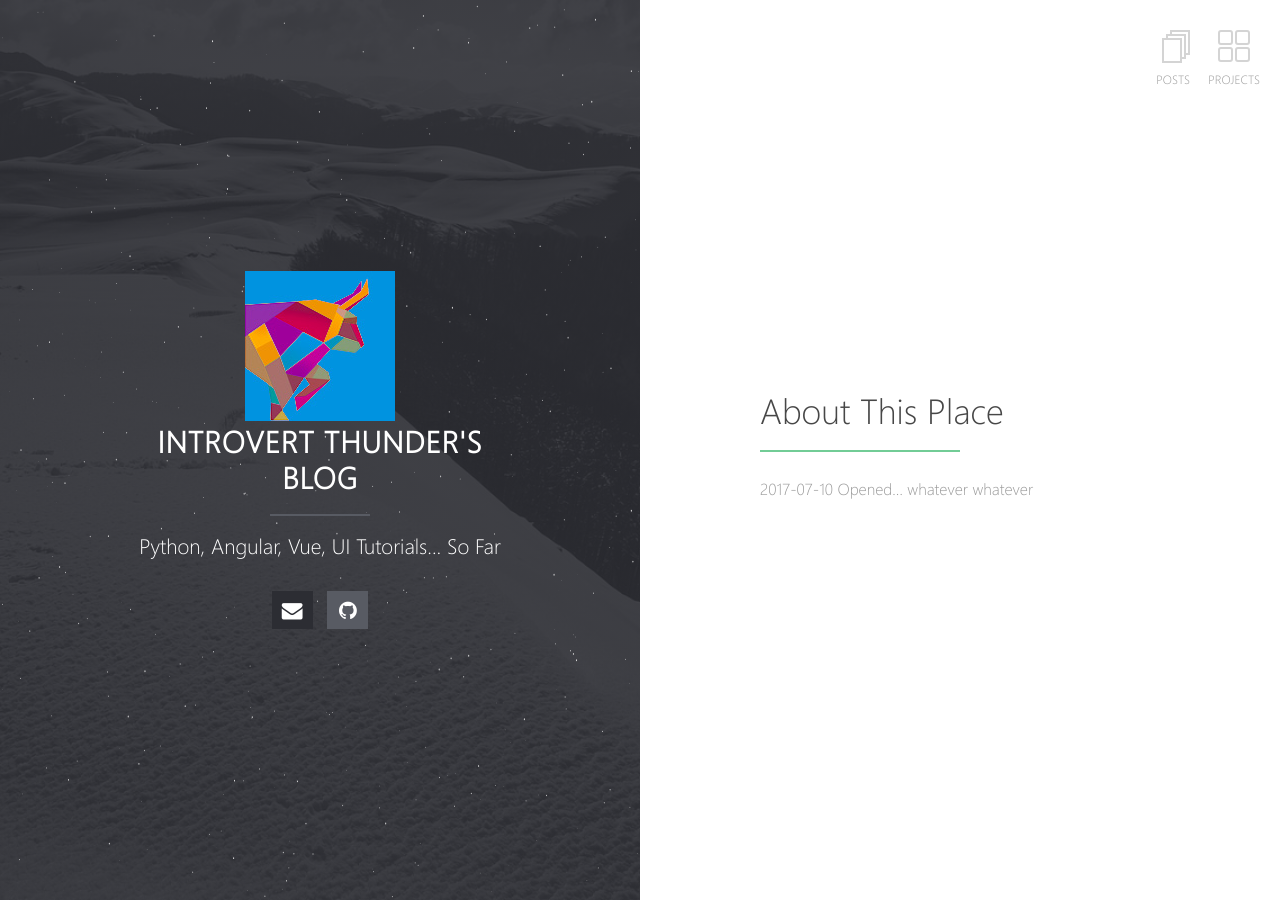
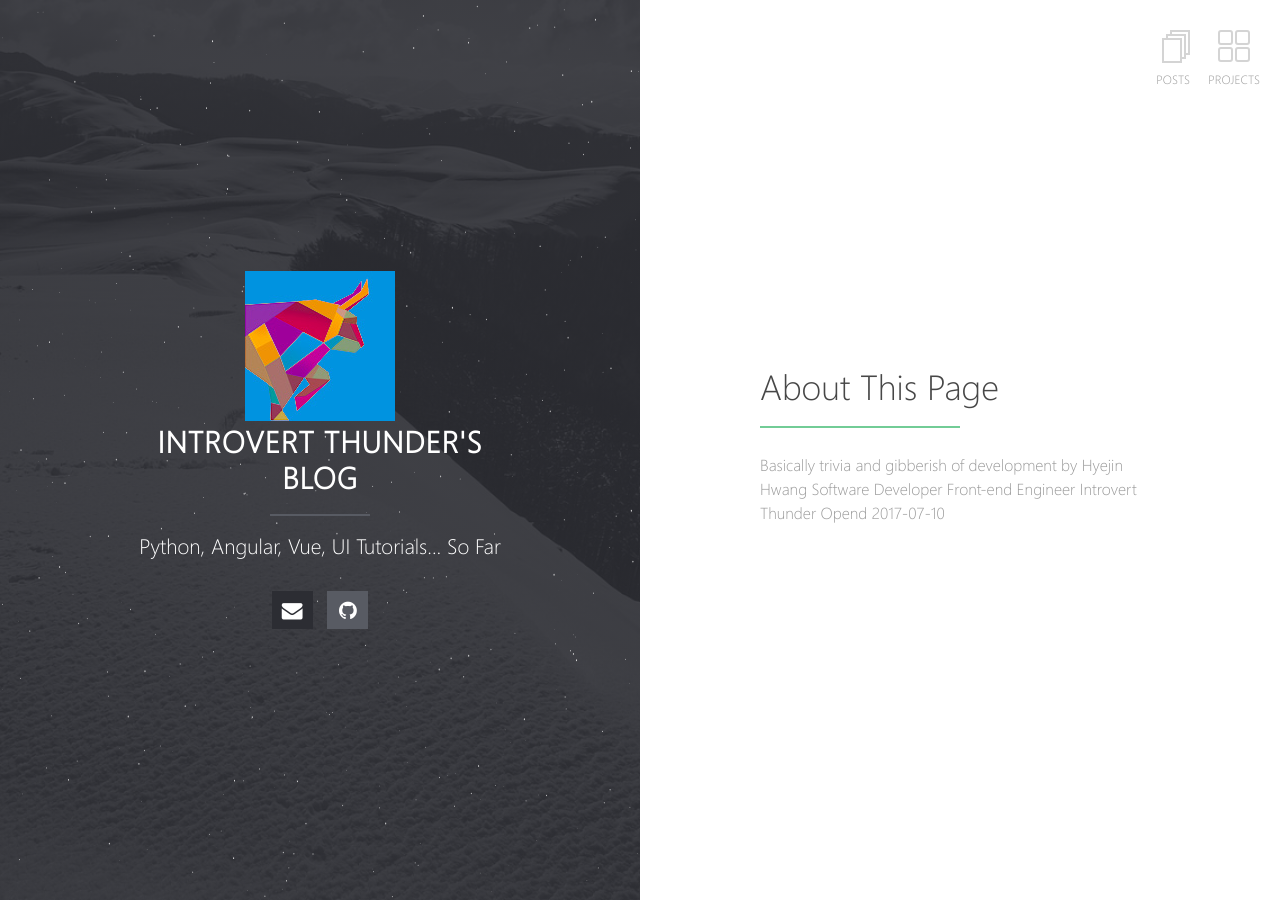
Before and after one commit to IntrovertThunder/introvertthunder.github.io, a Jekyll site: the page built from index.md, in a window 1280 px wide. Built offline with Jekyll 4.4.1, drawn with Linux system fonts in a browser that asks for light colours; our own code applies the rules of GitHub Pages for plain Markdown files.

Commit message:
edited desc about this page

```diff
--- a/index.md
+++ b/index.md
@@ -1,7 +1,10 @@
 ---
 layout: home
 ---
-# About This Place
-
-2017-07-10 Opened...
-whatever whatever
+# About This Page
+Basically trivia and gibberish of development by
+Hyejin Hwang
+Software Developer
+Front-end Engineer
+Introvert Thunder
+Opend 2017-07-10
```
